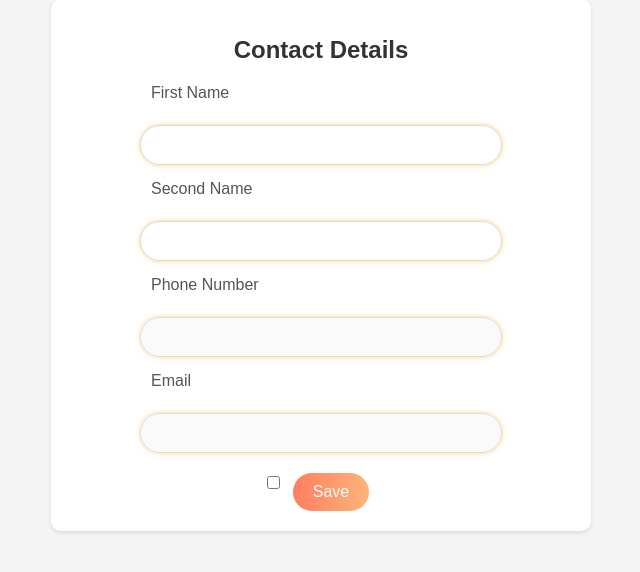
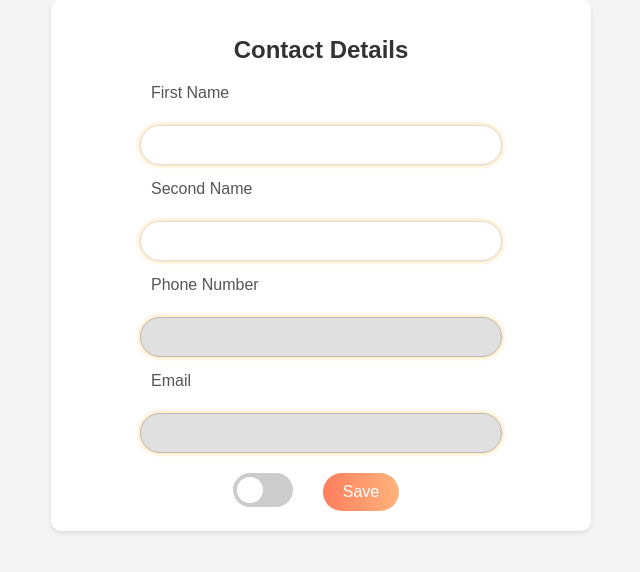
Before and after one commit to Mariam454208/contactlist, a Flask app: template templates/view_contact.html in a window 1280 px wide. Shown: the part 195-767 px from the top of the page, without its empty margins (319-959 px from the left). Run offline with Flask 3, Linux system fonts and the light colour scheme; the template is opened without the code that fills it: values that come from a table or form of the project are taken from there, others are empty; some libraries are stand-ins or nearby versions.

Commit message:
Update view_contact.css

```diff
--- a/static/css/view_contact.css
+++ b/static/css/view_contact.css
@@ -96,6 +96,12 @@ main .form-group input:focus {
     box-shadow: 0 0 8px 0 rgba(255, 165, 0, 0.8);
 }
 
+main .form-group input:disabled {
+    background-color: #e0e0e0;
+    color: #666;
+    border: 1px solid #bbb;
+}
+
 .button-group {
     display: flex;
     justify-content: center;
@@ -117,6 +123,52 @@ main .form-group input:focus {
 
 .button-group .button-submit:hover {
     background: linear-gradient(to right, #feb47b, #ff7e5f);
+}
+
+.switch {
+  position: relative;
+  display: inline-block;
+  width: 60px;
+  height: 34px;
+  margin-right: 20px;
+}
+
+.switch input {
+  opacity: 0;
+  width: 0;
+  height: 0;
+}
+
+.slider {
+  position: absolute;
+  cursor: pointer;
+  top: 0;
+  left: 0;
+  right: 0;
+  bottom: 0;
+  background-color: #ccc;
+  transition: .4s;
+  border-radius: 34px;
+}
+
+.slider:before {
+  position: absolute;
+  content: "";
+  height: 26px;
+  width: 26px;
+  left: 4px;
+  bottom: 4px;
+  background-color: white;
+  transition: .4s;
+  border-radius: 50%;
+}
+
+input:checked + .slider {
+  background-color: #4CAF50;
+}
+
+input:checked + .slider:before {
+  transform: translateX(26px);
 }
 
 .form-group ul {
```
